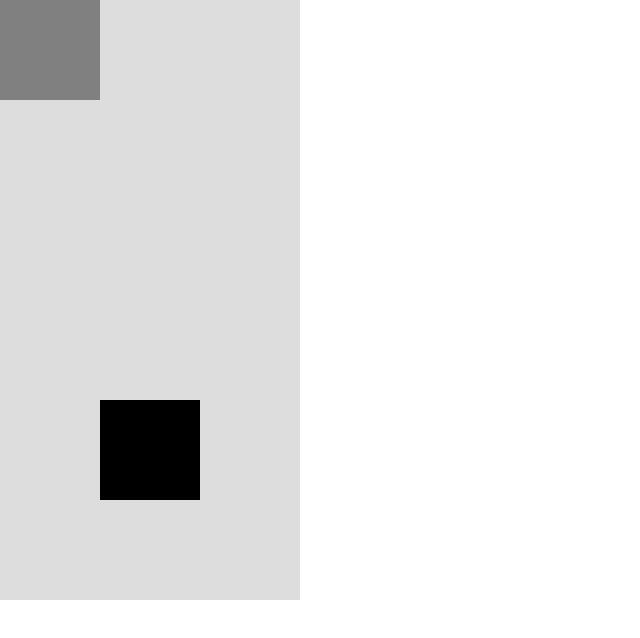
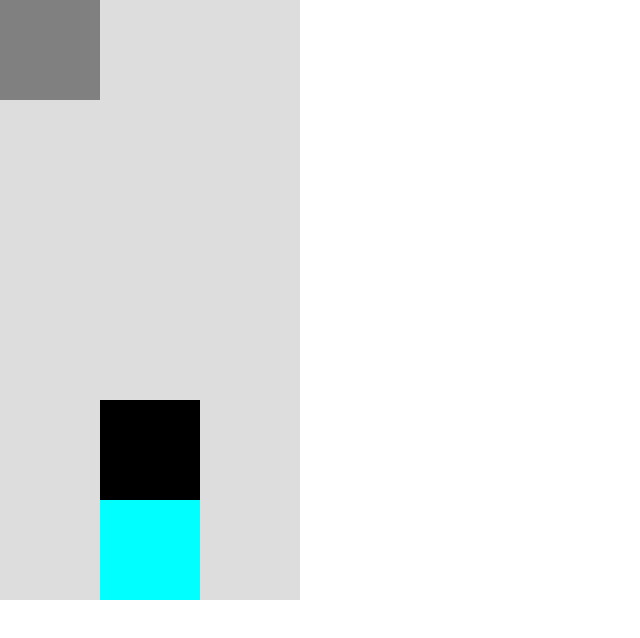
Before and after one commit to dalalayan1/car-game, a website: page index.html in a window 1280 px wide. Shown: the whole page, without its empty margins (0-640 px from the left). Drawn offline with Linux system fonts and the light colour scheme.

```diff
--- a/css/styles.css
+++ b/css/styles.css
@@ -5,6 +5,7 @@
 
 .wrapper {
     width: 300px;
+    position: relative;
 }
 
 .row {
@@ -20,10 +21,18 @@
     display: inline-block;
     background: #ddd;
 }
+
 .block:hover {
-    background: gray
+    background: gray;
 }
 
 .car {
     background: black;
 }
+
+.player {
+    background: cyan;
+    position: absolute;
+    bottom: 0;
+    left: 100px;
+}
--- a/js/index.js
+++ b/js/index.js
@@ -6,6 +6,7 @@
         createdRowOuterDiv,
         columnDiv,
         createdColumnDiv,
+        player,
         interval = null;
     const rowLength = 3,
         colLength = 6,
@@ -40,6 +41,25 @@
             wrapper.appendChild(createdRowOuterDiv);
         }
 
+        columnDiv = {
+            tag: "div",
+            attrs: {
+                "class": "block player",
+                "id": "player"
+            }
+        };
+
+        createdColumnDiv = domELementCreator(columnDiv);
+
+        wrapper.appendChild(createdColumnDiv);
+
+        player = domTraverser("player");
+        player.addEventListener("keypress", movePlayerCar);
+
+    }
+
+    function movePlayerCar(e) {
+debugger
     }
 
 
```
